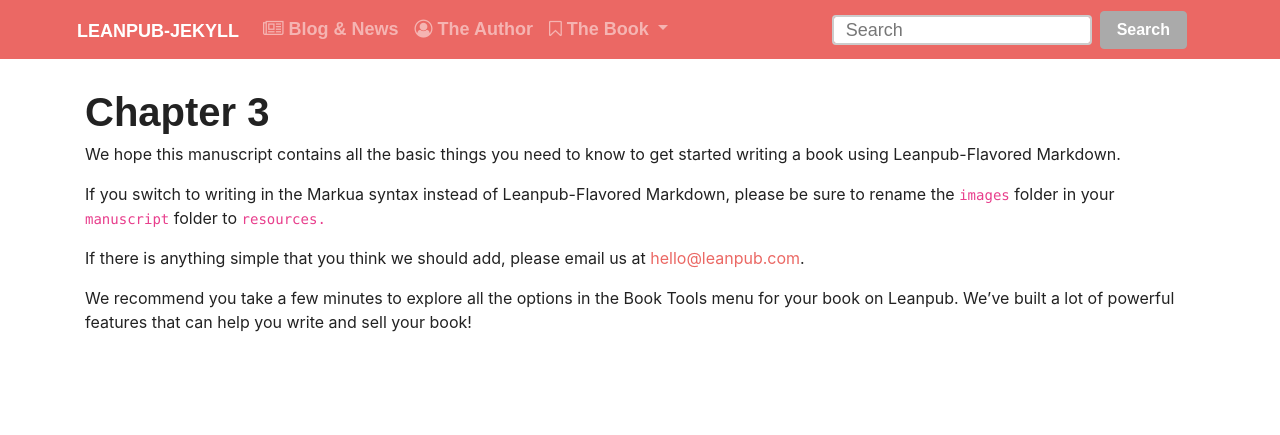
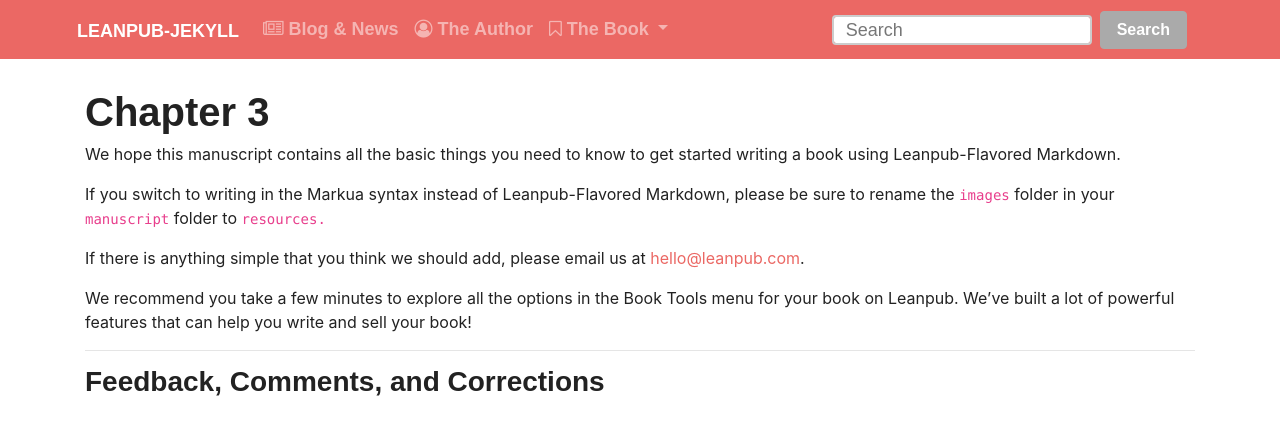
Before and after one commit to groundh0g/leanpub-jekyll, a Jekyll site: the page built from manuscript/chapter3.md, in a window 1280 px wide. Shown: the top 435 px of the page. Built offline with Jekyll 4.4.1, drawn with Linux system fonts in a browser that asks for light colours; nearby versions of some CDN libraries; some web fonts are replaced; our own code applies the rules of GitHub Pages for plain Markdown files.

Commit message:
Adds comments, with bogus FB comment plugin ID.

```diff
--- /dev/null
+++ b/_layouts/chapter.html
@@ -0,0 +1,20 @@
+---
+layout: default
+---
+
+<article class="post">
+
+    <header class="post-header">
+        {% if page.title != "" and page.title != nil and page.showTitle != false %}
+        <h1 class="post-title">{{ page.title | escape }}</h1>
+        {% endif %}
+    </header>
+
+    <div class="post-content">
+        {{ content }}
+    </div>
+
+    <hr/>
+    <h3>Feedback, Comments, and Corrections</h3>
+    <div style="width: 100%;">{% include comments.liquid %}</div>
+</article>
--- a/assets/style/custom/main.scss
+++ b/assets/style/custom/main.scss
@@ -155,3 +155,8 @@
 blockquote strong {
   font-weight: bolder;
 }
+
+// fix for FB comment resize/full-width bug
+.fb_iframe_widget_lift, .fb_iframe_widget_fluid span, iframe.fb_ltr {
+  width: 100% !important;
+}
```
Also changed, not shown: _jekyllfaces/config.md (+1 -1 lines), manuscript/chapter1.md (+2 -1 lines), manuscript/chapter2.md (+1 -0 lines), manuscript/chapter3.md (+2 -1 lines), manuscript/chapter4.md (+1 -0 lines).
